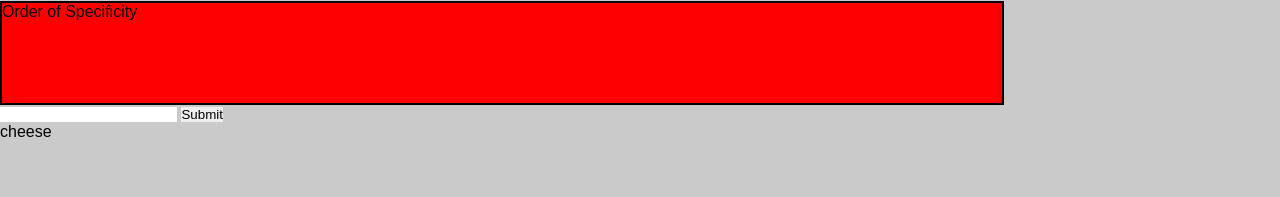
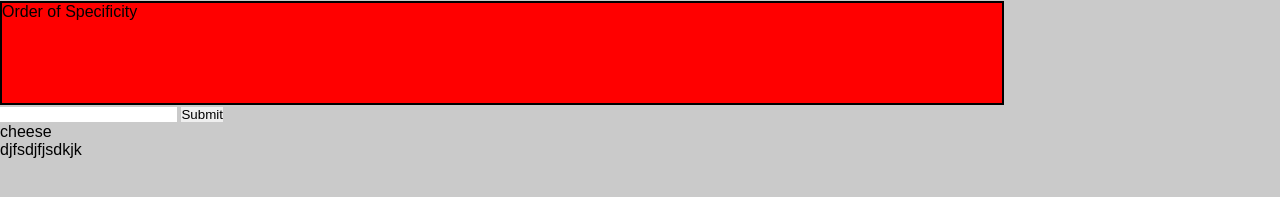
Before and after one commit to sen-andy/html-css-basics, a plain HTML site: page index.html in a window 1280 px wide. Shown: the part 479-676 px from the top of the page. Drawn offline with Linux system fonts and the light colour scheme.

Commit message:
added a span

```diff
--- a/index.html
+++ b/index.html
@@ -48,7 +48,7 @@
         <button>Submit</button>
     </form>
 
-    <p>cheese</p>
+    <p>cheese</p><span>djfsdjfjsdkjk</span>
 
 </body>
 
```
